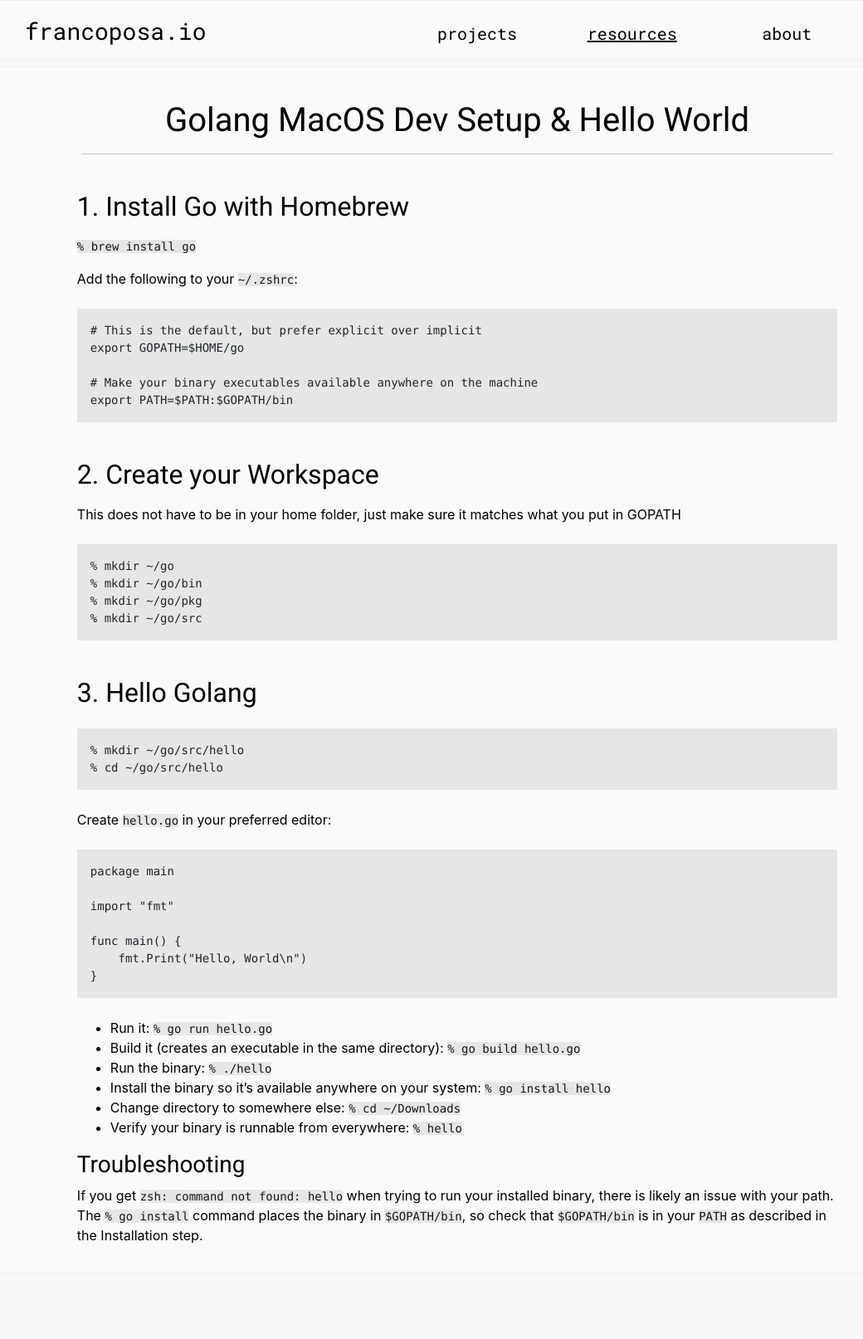
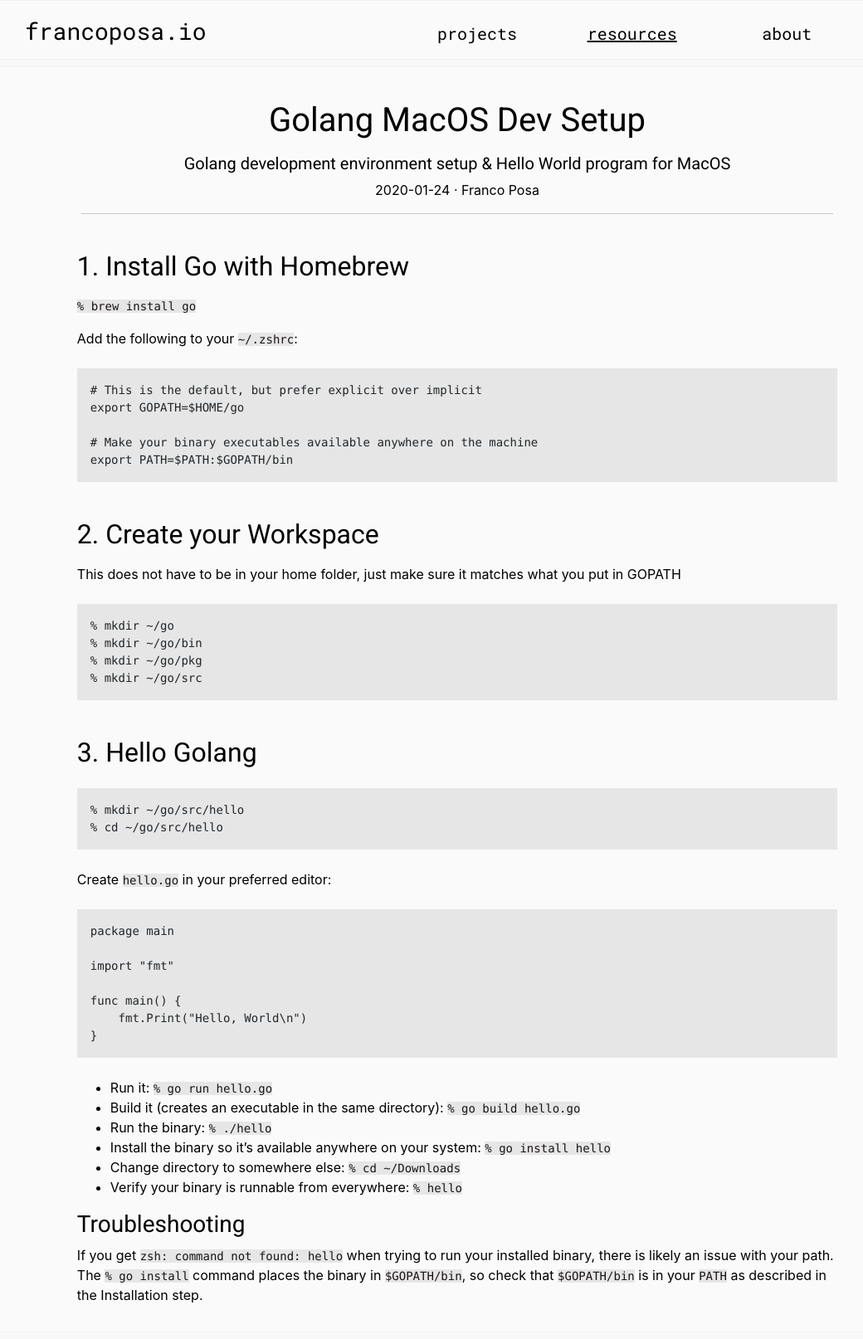
Before and after one commit to francojposa/personal-site, a Jekyll site: the page built from _dev_setup_guides/golang-setup-macos.md, in a window 1280 px wide. Shown: the whole page at 83% size, without its empty margins (89-1129 px from the left). Built offline with Jekyll 4.4.1, drawn with Linux system fonts in a browser that asks for light colours; before the commit the page ends 1542 px from its top, so only the background shows below that.

Commit message:
Adding dates and subtitles to resource pages

````diff
--- a/_dev_setup_guides/golang-setup-macos.md
+++ b/_dev_setup_guides/golang-setup-macos.md
@@ -1,8 +1,10 @@
 ---
 layout: resource
-title: Golang MacOS Dev Setup & Hello World
+title: Golang MacOS Dev Setup
 slug: golang-macos
 description: "Golang development environment setup & Hello World program for MacOS"
+date: 2020-01-24
+author: Franco Posa
 order_number: 2
 ---
 
@@ -34,7 +36,7 @@
 ```
 Create `hello.go` in your preferred editor:
 
-```
+```go
 package main
 
 import "fmt"
--- a/_layouts/resource.html
+++ b/_layouts/resource.html
@@ -3,7 +3,8 @@
 ---
 <div>
     <h1 class="page-title text-center">{{ page.title }}</h1>
-    <!-- <p class="text-center">{{ page.date |  date: "%Y-%m-%d" }}</p> -->
+    <h5 class="text-center">{{ page.description }}</h5>
+    <p class="text-center">{{ page.date |  date: "%Y-%m-%d" }} &#183; {{page.author}} </p>
     <div class="underline"></div>
     <div class="resource-content col-md-12 offset-md-0 col-sm-12 col-xs-12">
         {{ content }}
````
Also changed, not shown: _dev_setup_guides/initial-dev-setup-macos.md (+4 -2 lines), _dev_setup_guides/postgres-setup-macos.md (+4 -2 lines), _dev_setup_guides/python-setup-macos.md (+2 -0 lines).
